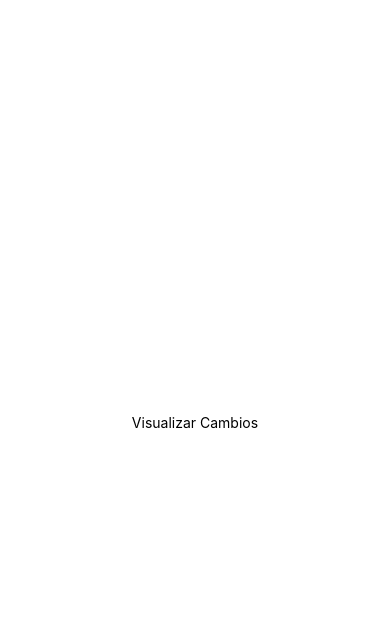
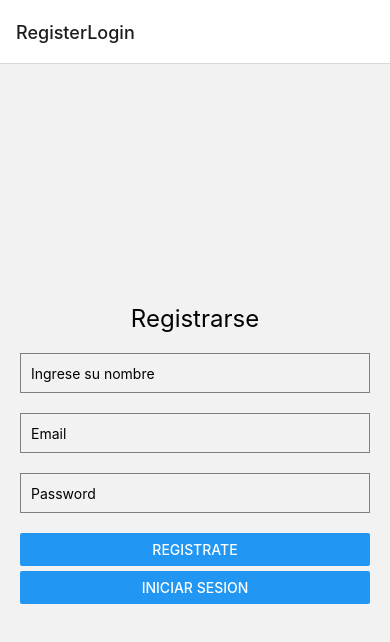
Before and after one commit to lucasbasombrio/TareasApp, a React Native app: screen /RegisterLogin in a window 390 px wide. Shown: the top 642 px of the page. Built offline with nearby package versions, Linux system fonts and the light colour scheme.

Commit message:
Agregamos plantilla login

```diff
--- a/App.js
+++ b/App.js
@@ -1,20 +1,19 @@
 import { StatusBar } from 'expo-status-bar';
 import { StyleSheet, Text, View } from 'react-native';
+import { NavigationContainer } from '@react-navigation/native';
+import { createStackNavigator } from '@react-navigation/stack';
+import RegisterLoginScreen from './screens/RegisterLoginScreen';
+import { HomeScreen } from './HomeScreen';
+
+const Stack = createStackNavigator();
 
 export default function App() {
   return (
-    <View style={styles.container}>
-      <Text>Visualizar Cambios</Text>
-      <StatusBar style="auto" />
-    </View>
+<NavigationContainer>
+  <Stack.Navigator initialRouteName='RegisterLogin'>
+    <Stack.Screen name="RegisterLogin" component={RegisterLoginScreen}/>
+    <Stack.Screen name="Home" component={HomeScreen}/>
+  </Stack.Navigator>
+  </NavigationContainer>
   );
 }
-
-const styles = StyleSheet.create({
-  container: {
-    flex: 1,
-    backgroundColor: '#fff',
-    alignItems: 'center',
-    justifyContent: 'center',
-  },
-});
--- /dev/null
+++ b/HomeScreen.js
@@ -0,0 +1,24 @@
+import React from 'react'
+import { StyleSheet, Text, View } from 'react-native'
+
+export const HomeScreen = () => {
+  return (
+    <View styles={styles.container}>
+        <Text styles={styles.texto}>HomeScreen</Text>
+    </View>
+
+  )
+}
+
+
+const styles = StyleSheet.create ({
+    container: {
+        flex: 1,
+        padding: 10,
+        justifyContent: 'center'
+    },
+    texto: {
+        fontSize: 24,
+        fontWeight: 'bold'
+    }
+})
--- a/package.json
+++ b/package.json
@@ -3,7 +3,7 @@
   "version": "1.0.0",
   "main": "expo/AppEntry.js",
   "scripts": {
-    "start": "expo start",
+    "start": "expo start --tunnel",
     "android": "expo start --android",
     "ios": "expo start --ios",
     "web": "expo start --web"
--- /dev/null
+++ b/screens/RegisterLoginScreen.js
@@ -0,0 +1,107 @@
+import React, { useState } from "react";
+import "react";
+import {
+  View,
+  Text,
+  Button,
+  StyleSheet,
+  TextInput,
+  Switch,
+} from "react-native";
+import { useNavigation } from "@react-navigation/native";
+
+export default function RegisterLoginScreen() {
+  const [esLogin, setEsLogin] = useState(false);
+  const [email, setEmail] = useState("");
+  const [password, setPassword] = useState("");
+  const [nombre, setNombre] = useState("");
+
+  const navigation = useNavigation();
+
+  const HandleRegister = () => {
+    if (email === "admin" && password === "admin") {
+      alert(`${nombre} se ha registrado correctamente`);
+      navigation.navigate("Home");
+    } else {
+      alert("Login Fallado");
+    }
+  };
+
+  const IrALogin = () => {
+    setEsLogin(true);
+  };
+
+  return (
+    <View style={styles.container}>
+      <Text style={styles.title}>{esLogin ? "Login" : "Registrarse"}</Text>
+      {
+        !esLogin && (
+            <TextInput
+        style={ styles.input}
+        placeholder='Ingrese su nombre'
+        value={nombre}
+        onChangeText={setNombre}
+        />
+        )
+      }
+
+      <TextInput
+        style={styles.input}
+        placeholder="Email"
+        value={email}
+        onChangeText={setEmail}
+      />
+
+      <TextInput
+        style={styles.input}
+        placeholder="Password"
+        value={password}
+        onChangeText={setPassword}
+      />
+
+      <View style={styles.register}>
+        {esLogin ? (
+          <Button title="Iniciar Sesion" onPress={HandleRegister} />
+        ) : (
+          <>
+            <Button
+              title={esLogin ? "Login" : "Registrate"}
+              onPress={HandleRegister}
+            />
+            <Button title="Iniciar Sesion" onPress={IrALogin} />
+          </>
+        )}
+      </View>
+
+      <View>
+        {/* <Text>{esLogin ? 'Cambia a Registro' : 'Cambia a Login'}</Text> */}
+        {/* <Switch value={esLogin} onValueChange={setEsLogin}/> */}
+      </View>
+    </View>
+  );
+}
+
+const styles = StyleSheet.create({
+  container: {
+    flex: 1,
+    justifyContent: "center",
+    padding: 20,
+  },
+  title: {
+    fontSize: 24,
+    marginBottom: 20,
+    textAlign: "center",
+  },
+  input: {
+    height: 40,
+    borderColor: "gray",
+    borderWidth: 1,
+    marginBottom: 20,
+    paddingHorizontal: 10,
+  },
+  register: {
+    flexDirection: "colum",
+    justifyContent: "center",
+    gap: 5,
+  },
+});
```
